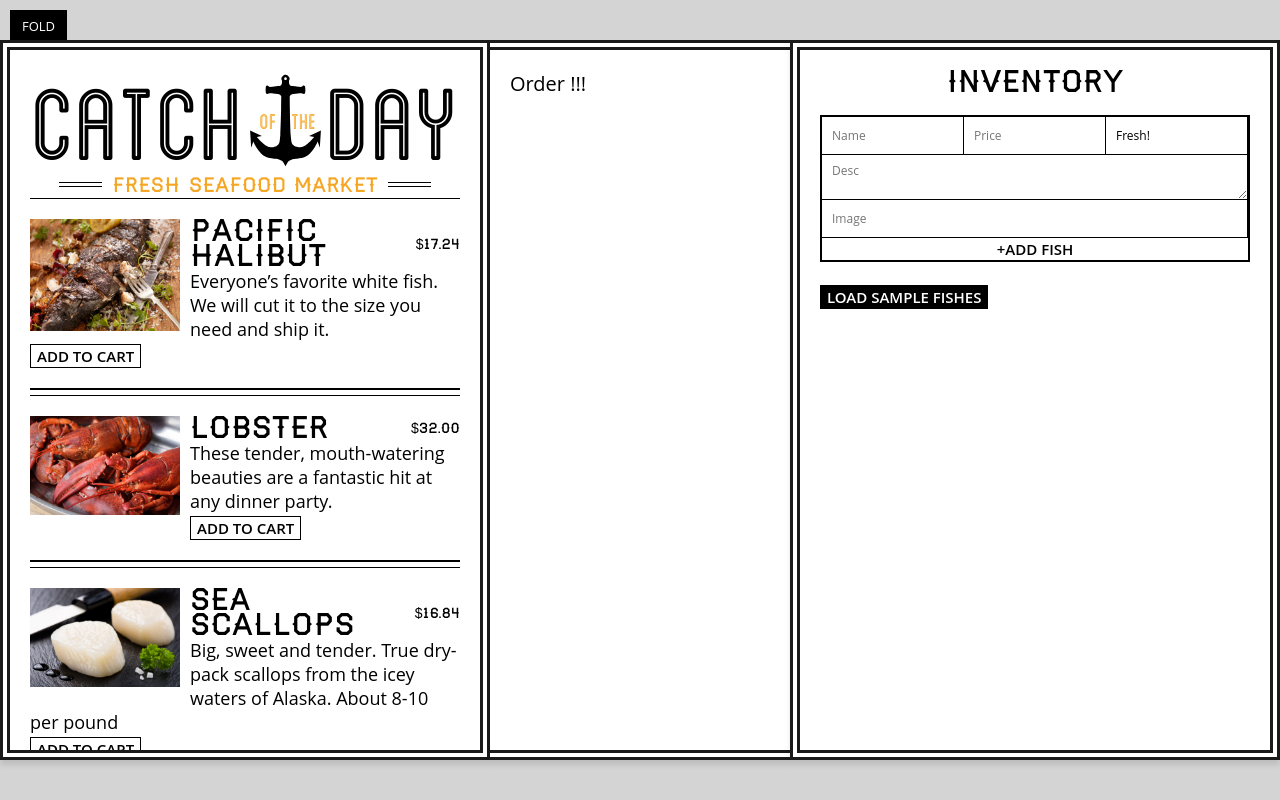
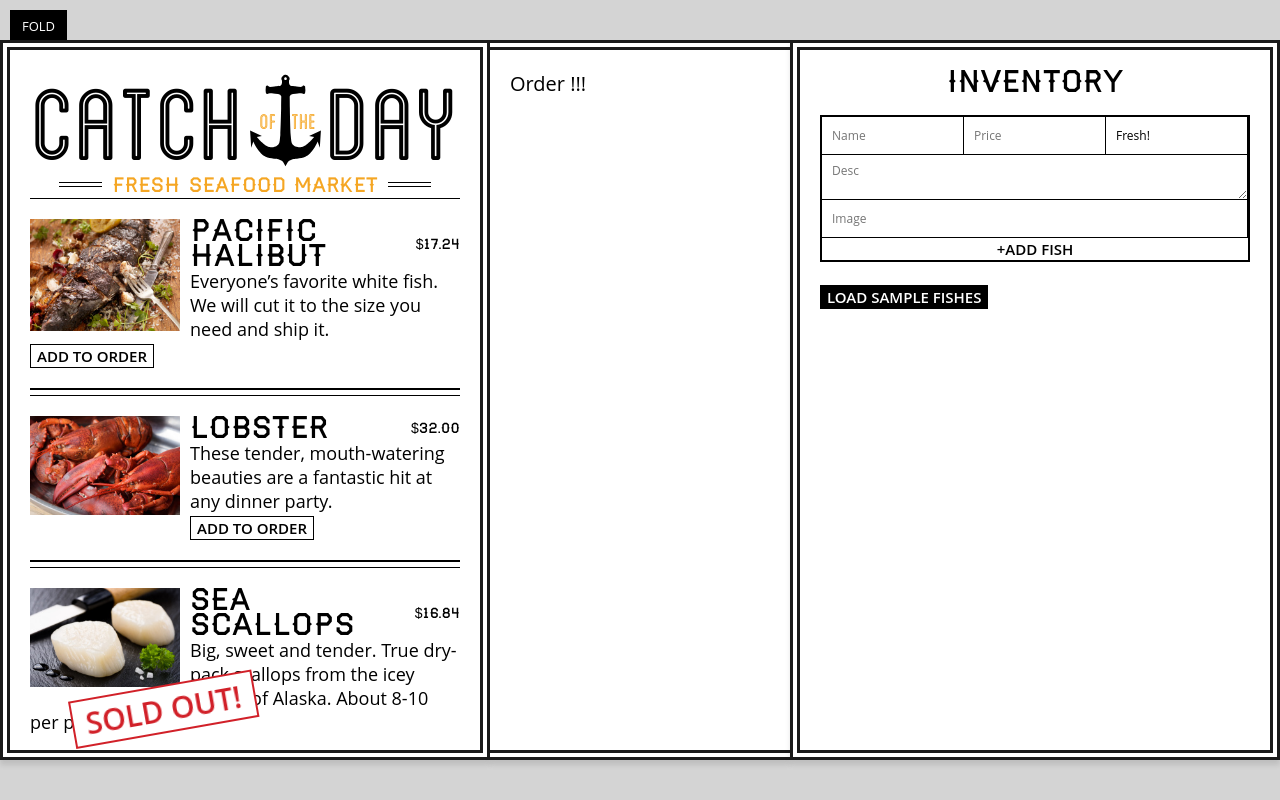
Before and after one commit to Ionita-tech/React-For-Beginners-Starter-Files, a React (Create React App) app in the folder catch-of-the-day/: page /store/1 in a window 1280 px wide. Both pictures are taken after a click on the button "LOAD SAMPLE FISHES". Built offline with nearby package versions, Linux system fonts and the light colour scheme.

Commit message:
Updating Order State

```diff
--- a/catch-of-the-day/src/components/App.js
+++ b/catch-of-the-day/src/components/App.js
@@ -24,14 +24,28 @@
         this.setState({ fishes: sampleFishes});
     };
 
+    addToOrder = (key) => {
+        //1. take a copy of state
+        const order = { ...this.state.order };
+        //2. either add to the order, or update the number in our order
+        order[key] = order[key] + 1 || 1;
+        //3. call setState to update our state object
+        this.setState({ order });
+    };
+
     render() {
         return (
             <div className="catch-of-the-day">
                 <div className="menu">
                     <Header tagline="Fresh Seafood Market" />
                     <ul className="fishes">
-                        {Object.keys(this.state.fishes).map(key => <Fish key={key} details={this.state.fishes[key]} /> )
-                        }
+                        {Object.keys(this.state.fishes).map(key => (
+                            <Fish
+                                index={key}
+                                key={key}
+                                details={this.state.fishes[key]}
+                                addToOrder={this.addToOrder} />
+                        ))}
                     </ul>
                  </div>
                 <Order/>
--- a/catch-of-the-day/src/components/Fish.js
+++ b/catch-of-the-day/src/components/Fish.js
@@ -2,8 +2,10 @@
 import {formatPrice} from "../helpers";
 
 class Fish extends React.Component {
+
     render() {
         const {image, name, price, desc, status } = this.props.details;
+        const isAvailable = status ==="available";
         return (
             <li className="menu-fish">
                 <img src={image} alt={name} />
@@ -11,7 +13,9 @@
                     <span className="price">{formatPrice(price)}</span>
                 </h3>
                 <p>{desc}</p>
-                <button>Add To Cart</button>
+                <button disabled={!isAvailable} onClick={() => this.props.addToOrder(this.props.index)}>
+                    {isAvailable ? "Add To Order" : "Sold Out!"}
+                </button>
             </li>
         );
     }
```
